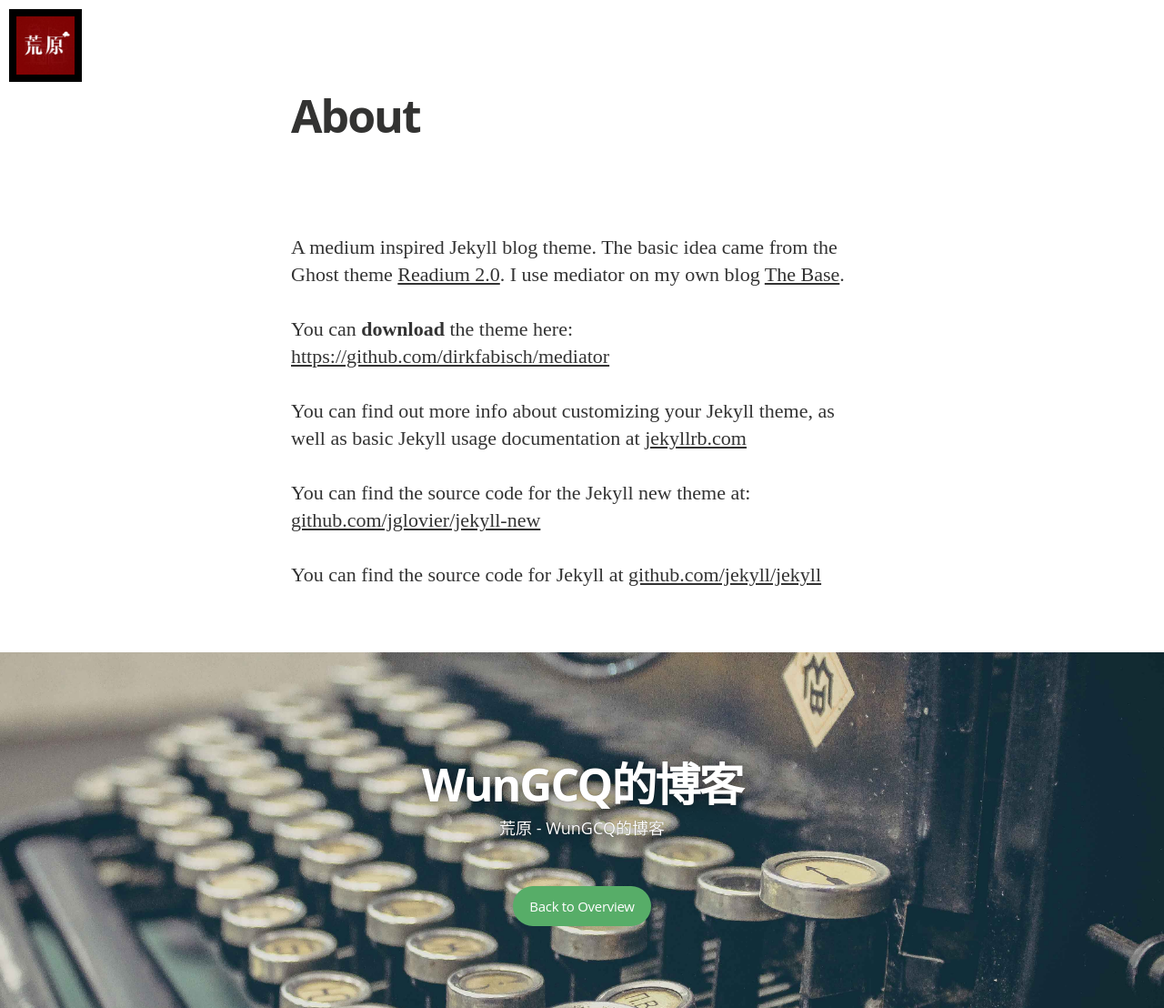
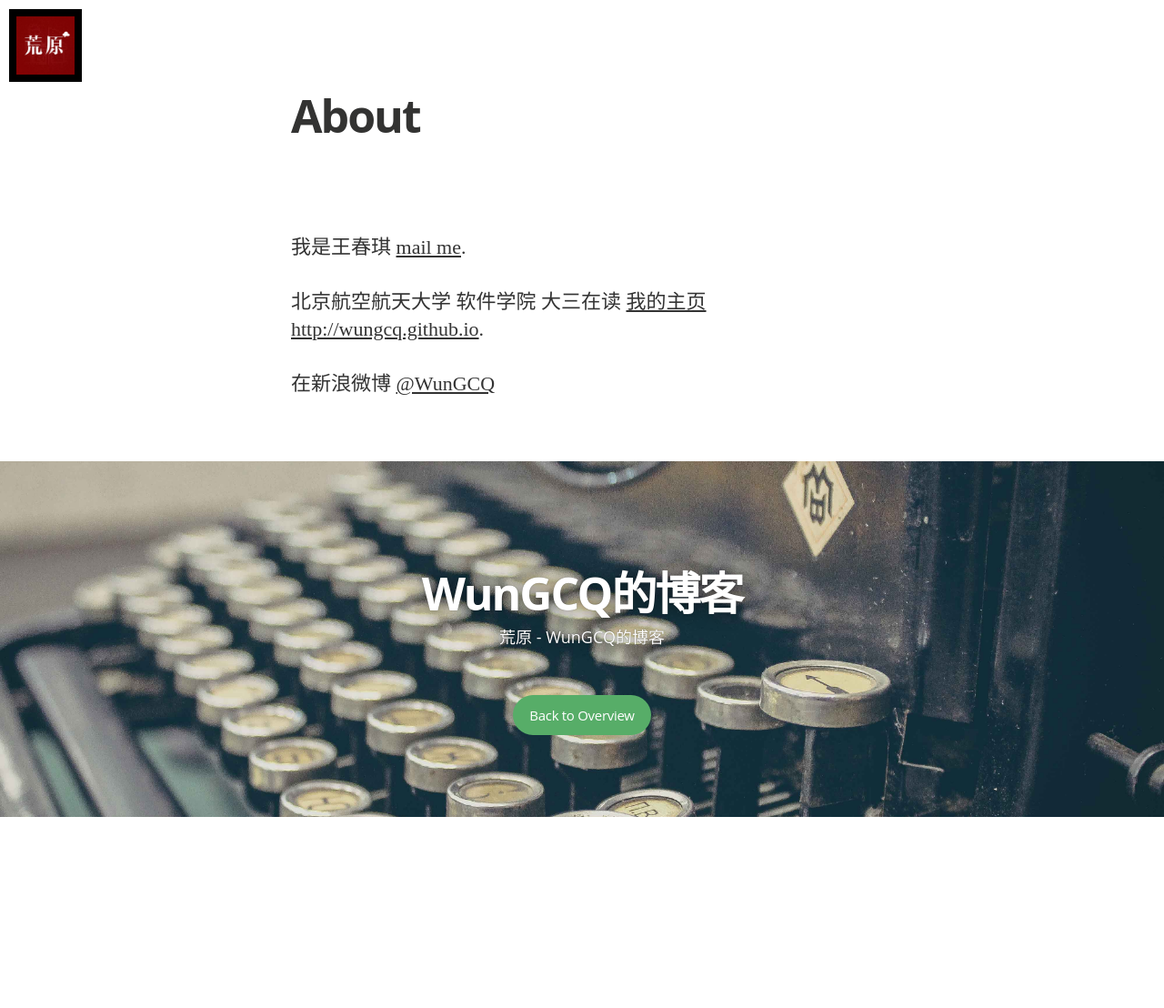
Before and after one commit to wcqblog/wcqblog.github.io, a Jekyll site: the page built from about.md, in a window 1280 px wide. Shown: the whole page at 91% size. Built offline with Jekyll 4.4.1, drawn with Linux system fonts in a browser that asks for light colours; nearby versions of some CDN libraries; some web fonts are replaced; Markdown is read by kramdown in place of the engine named in the settings; after the commit the page ends 900 px from its top, so only the background shows below that.

Commit message:
Update about.md

```diff
--- a/about.md
+++ b/about.md
@@ -4,14 +4,11 @@ title: About
 permalink: /about/
 ---
 
-A medium inspired Jekyll blog theme. The basic idea came from the Ghost theme
-[Readium 2.0](http://www.svenread.com/readium-ghost-theme/). I use mediator on my own blog [The Base](blog.base68.com).
+我是王春琪
+[mail me](mailto:wangchunqibuaa@gmail.com).
 
-You can **download** the theme here:
-[https://github.com/dirkfabisch/mediator](https://github.com/dirkfabisch/mediator)
+北京航空航天大学 软件学院 大三在读
+[我的主页 http://wungcq.github.io](http://wungcq.github.io).
 
-You can find out more info about customizing your Jekyll theme, as well as basic Jekyll usage documentation at [jekyllrb.com](http://jekyllrb.com/)
-
-You can find the source code for the Jekyll new theme at: [github.com/jglovier/jekyll-new](https://github.com/jglovier/jekyll-new)
-
-You can find the source code for Jekyll at [github.com/jekyll/jekyll](https://github.com/jekyll/jekyll)
+在新浪微博
+ [@WunGCQ](http://weibo.com/wangchunqi)
```
